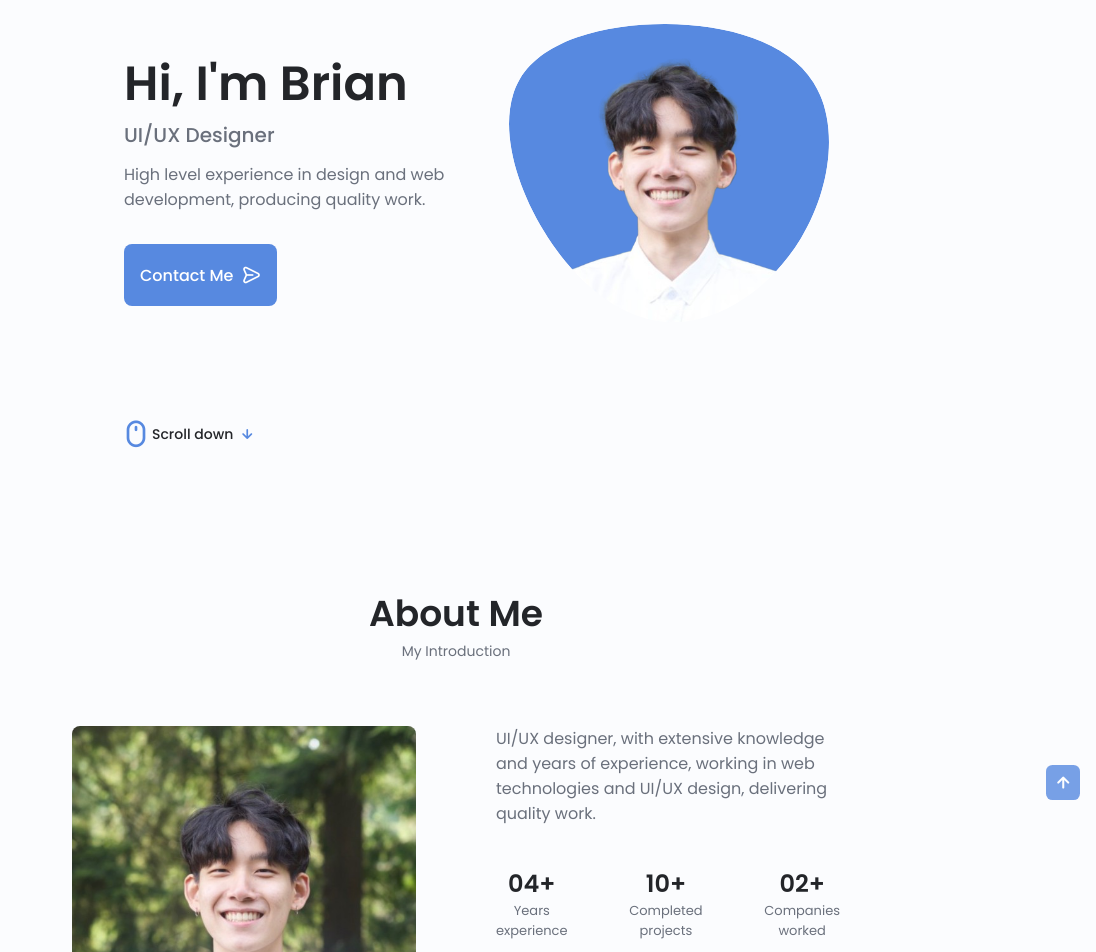
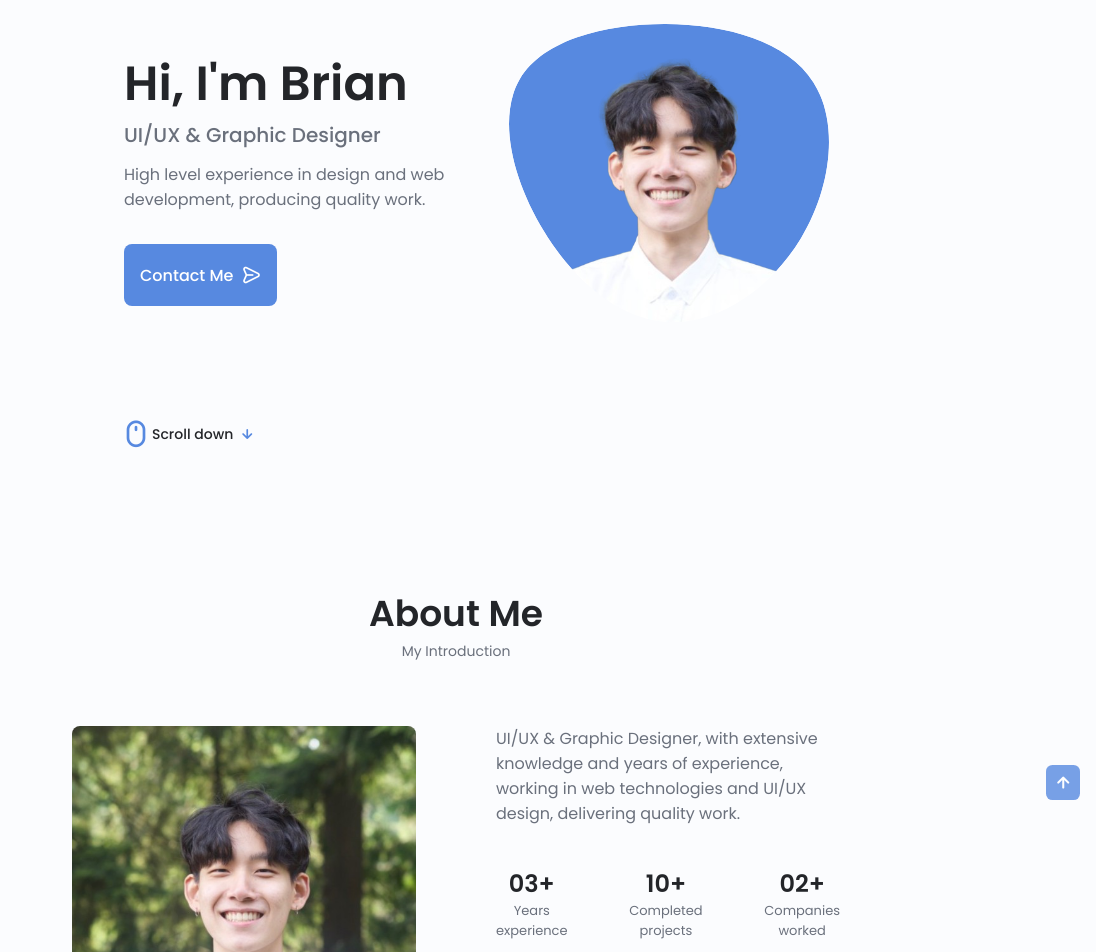
Before and after one commit to bshin132/myportfolio, a plain HTML site: page index.html in a window 1280 px wide. Shown: the part 160-1112 px from the top of the page, 184-1280 px from the left. Drawn offline with nearby package versions, Linux system fonts and the light colour scheme.

Commit message:
minor changes

```diff
--- a/index.html
+++ b/index.html
@@ -145,7 +145,7 @@
 
             <div class="home__data">
               <h1 class="home__title">Hi, I'm Brian</h1>
-              <h3 class="home__subtitle">UI/UX Designer</h3>
+              <h3 class="home__subtitle">UI/UX & Graphic Designer</h3>
               <p class="home__description">
                 High level experience in design and web development, producing
                 quality work.
@@ -176,14 +176,14 @@
 
           <div class="about__data">
             <p class="about__description">
-              UI/UX designer, with extensive knowledge and years of experience,
+              UI/UX & Graphic Designer, with extensive knowledge and years of experience,
               working in web technologies and UI/UX design, delivering quality
               work.
             </p>
 
             <div class="about__info">
               <div>
-                <span class="about__info-title">04+</span>
+                <span class="about__info-title">03+</span>
                 <span class="about__info-name"
                   >Years <br />
                   experience</span
@@ -288,7 +288,7 @@
                 <i class="uil uil-server-network skills__icon"></i>
                 <div>
                   <h1 class="skills__title">Backend Developer</h1>
-                  <span class="skills__subtitle">More than 2 year</span>
+                  <span class="skills__subtitle">More than 3 year</span>
                 </div>
 
                 <i class="uil uil-angle-down skills__arrow"></i>
@@ -538,7 +538,7 @@
             <div class="services__modal">
               <div class="services__modal-content">
                 <h4 class="services__modal-title">
-                  UI/UX <br />
+                  UI/UX & Graphic<br />
                   Designer
                 </h4>
                 <i class="uil uil-times services__modal-close"></i>
@@ -938,7 +938,7 @@
         <div class="footer__container container grid">
           <div>
             <h1 class="footer__title">Brian Shin</h1>
-            <span class="footer__subtitle">UI/UX Designer</span>
+            <span class="footer__subtitle">UI/UX & Graphic Designer</span>
           </div>
 
           <ul class="footer__links">
```
